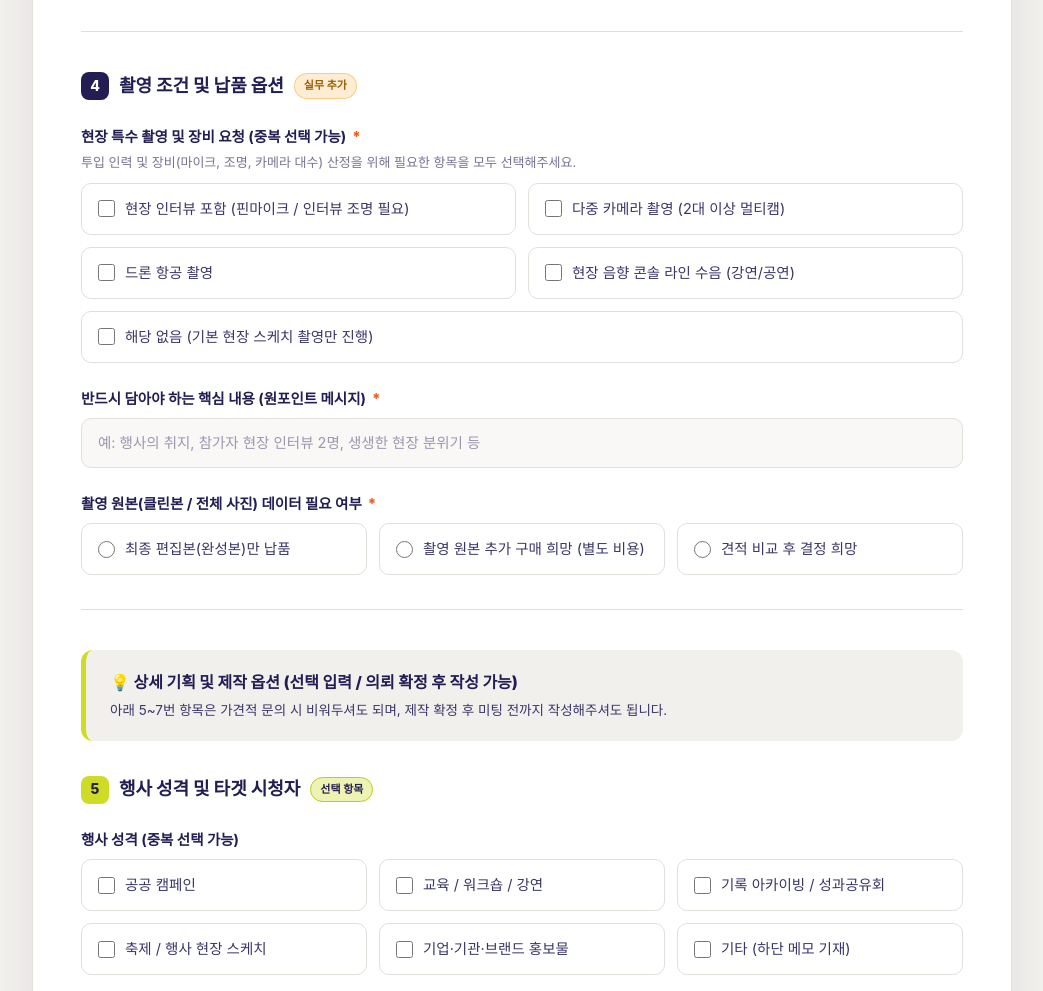
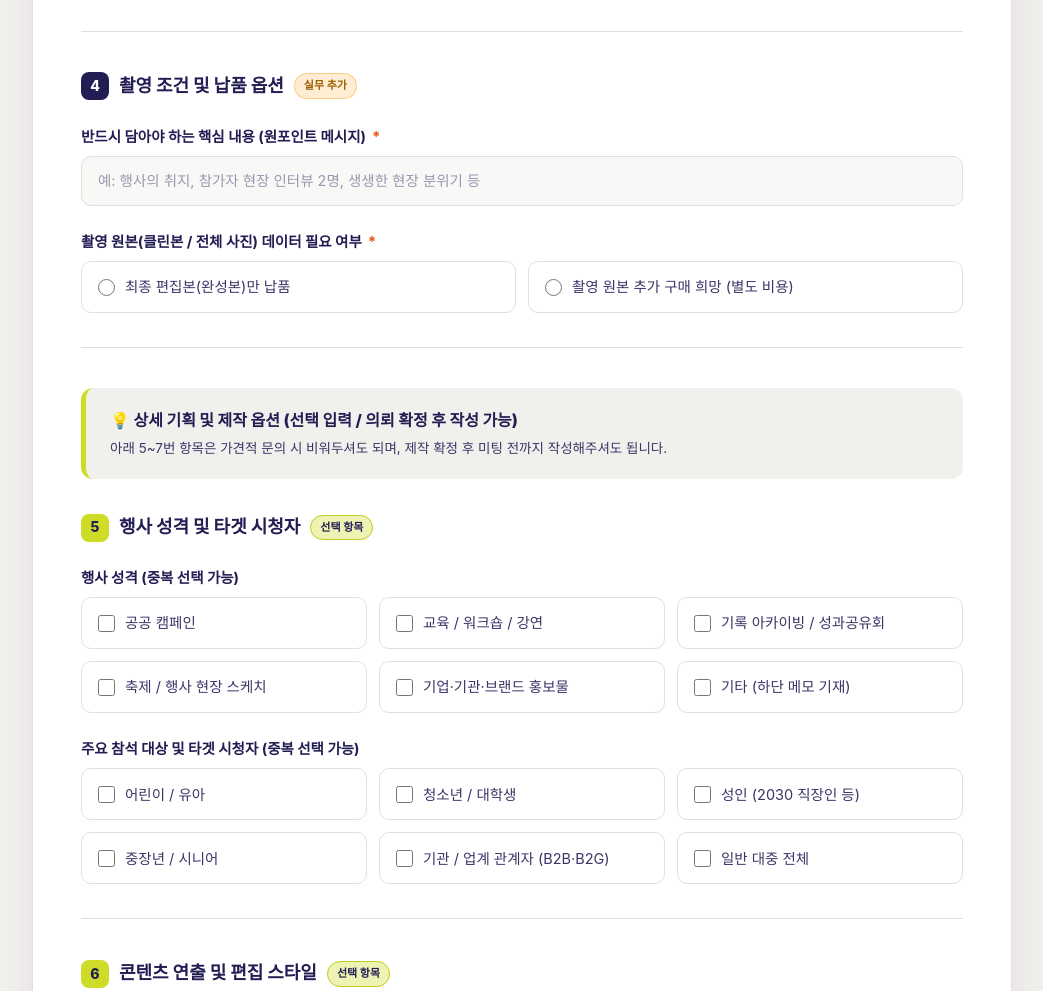
Before and after one commit to jejugongjo/request, a plain HTML site: page index.html in a window 1280 px wide. Shown: the part 1748-2739 px from the top of the page, without its empty margins (118-1161 px from the left). Drawn offline with Linux system fonts and the light colour scheme.

Commit message:
Add files via upload

```diff
--- a/index.html
+++ b/index.html
@@ -878,40 +878,13 @@
         </div>
 
         <div class="form-group">
-          <label class="field-label">현장 특수 촬영 및 장비 요청 (중복 선택 가능) <span class="req">*</span></label>
-          <p class="helper-text">투입 인력 및 장비(마이크, 조명, 카메라 대수) 산정을 위해 필요한 항목을 모두 선택해주세요.</p>
-          <div class="options-grid cols-2">
-            <label class="option-card">
-              <input type="checkbox" name="specialReq" value="interview" />
-              <span>현장 인터뷰 포함 (핀마이크 / 인터뷰 조명 필요)</span>
-            </label>
-            <label class="option-card">
-              <input type="checkbox" name="specialReq" value="multicam" />
-              <span>다중 카메라 촬영 (2대 이상 멀티캠)</span>
-            </label>
-            <label class="option-card">
-              <input type="checkbox" name="specialReq" value="drone" />
-              <span>드론 항공 촬영</span>
-            </label>
-            <label class="option-card">
-              <input type="checkbox" name="specialReq" value="audio_line" />
-              <span>현장 음향 콘솔 라인 수음 (강연/공연)</span>
-            </label>
-            <label class="option-card span-full">
-              <input type="checkbox" name="specialReq" value="basic" />
-              <span>해당 없음 (기본 현장 스케치 촬영만 진행)</span>
-            </label>
-          </div>
-        </div>
-
-        <div class="form-group">
           <label class="field-label">반드시 담아야 하는 핵심 내용 (원포인트 메시지) <span class="req">*</span></label>
           <input type="text" name="keyMessage" placeholder="예: 행사의 취지, 참가자 현장 인터뷰 2명, 생생한 현장 분위기 등" required />
         </div>
 
         <div class="form-group">
           <label class="field-label">촬영 원본(클린본 / 전체 사진) 데이터 필요 여부 <span class="req">*</span></label>
-          <div class="options-grid cols-3">
+          <div class="options-grid cols-2">
             <label class="option-card">
               <input type="radio" name="rawData" value="final_only" required />
               <span>최종 편집본(완성본)만 납품</span>
@@ -919,10 +892,6 @@
             <label class="option-card">
               <input type="radio" name="rawData" value="raw_needed" />
               <span>촬영 원본 추가 구매 희망 (별도 비용)</span>
-            </label>
-            <label class="option-card">
-              <input type="radio" name="rawData" value="consult" />
-              <span>견적 비교 후 결정 희망</span>
             </label>
           </div>
         </div>
@@ -1012,12 +981,6 @@
         </div>
 
         <div class="form-group">
-          <label class="field-label">참고 레퍼런스 (유사한 영상 링크나 스타일)</label>
-          <p class="helper-text">원하시는 분위기나 벤치마킹할 유튜브·인스타그램 링크가 있다면 적어주세요.</p>
-          <textarea name="reference" placeholder="예: https://youtu.be/... (초반 오프닝 자막 스타일과 밝은 배경음악 톤을 참고하고 싶습니다.)"></textarea>
-        </div>
-
-        <div class="form-group">
           <label class="field-label">자막 및 내레이션 선호도 (중복 선택 가능)</label>
           <div class="options-grid cols-2">
             <label class="option-card">
@@ -1063,6 +1026,12 @@
               <span>현장감 넘치고 역동적인 (에너지 강조)</span>
             </label>
           </div>
+        </div>
+
+        <div class="form-group">
+          <label class="field-label">참고 레퍼런스 (유사한 영상 링크나 스타일)</label>
+          <p class="helper-text">원하시는 분위기나 벤치마킹할 유튜브·인스타그램 링크가 있다면 적어주세요.</p>
+          <textarea name="reference" placeholder="예: https://youtu.be/... (초반 오프닝 자막 스타일과 밝은 배경음악 톤을 참고하고 싶습니다.)"></textarea>
         </div>
       </div>
 
@@ -1322,14 +1291,13 @@
         "3_롱폼분량": getVal("longformCount"),
         "3_사진장수": getVal("photoCount"),
         "3_화면비율": getCheckedTexts("aspectRatio"),
-        "4_특수촬영요청": getCheckedTexts("specialReq"),
         "4_핵심메시지": getVal("keyMessage"),
         "4_원본데이터필요여부": getCheckedTexts("rawData"),
         "5_행사성격": getCheckedTexts("eventType"),
         "5_타겟시청자": getCheckedTexts("targetAudience"),
-        "6_참고레퍼런스": getVal("reference"),
         "6_자막내레이션": getCheckedTexts("audioStyle"),
         "6_영상톤앤매너": getCheckedTexts("toneAndManner"),
+        "6_참고레퍼런스": getVal("reference"),
         "7_제공가능소스": getCheckedTexts("providedAssets"),
         "7_초상권동의여부": getCheckedTexts("portraitRight"),
         "7_기타요청사항": getVal("additionalNotes"),
```
